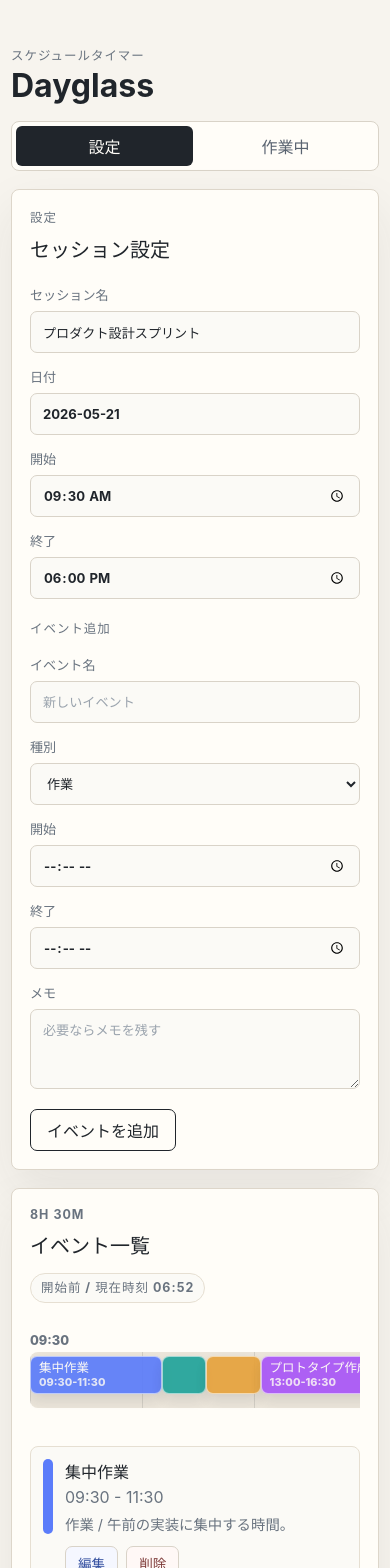
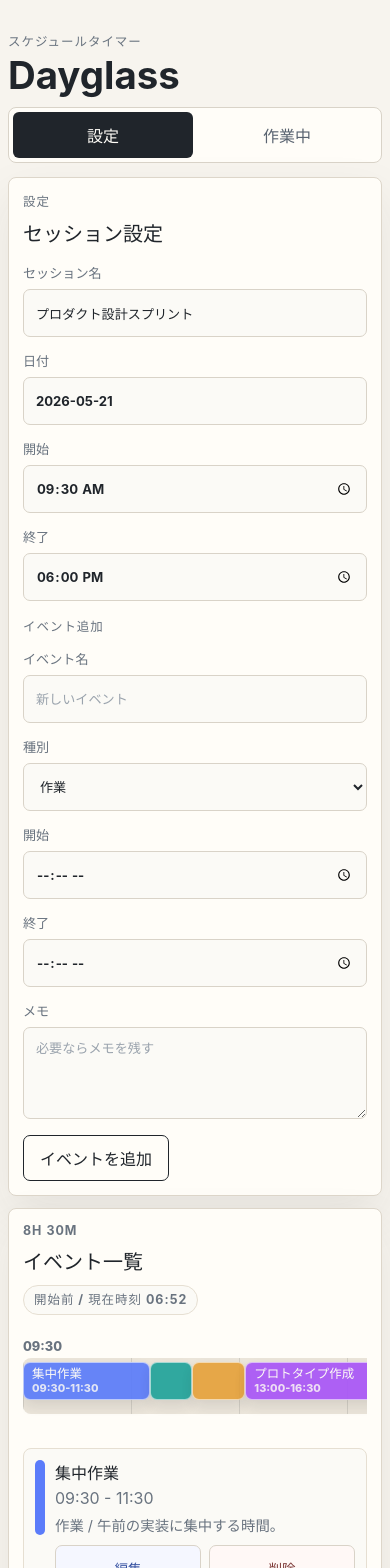
Before and after one commit to 427harinn/Dayglass, a React (Vite) app: page / in a window 390 px wide. Shown: the top 1568 px of the page. Built offline with nearby package versions, Linux system fonts and the light colour scheme.

Commit message:
今後の予定を修正

```diff
--- a/src/styles.css
+++ b/src/styles.css
@@ -189,7 +189,7 @@ select {
 
 input,
 select {
-  min-height: 42px;
+  min-height: 44px;
 }
 
 textarea {
@@ -220,7 +220,7 @@ textarea::placeholder {
 
 .secondary-button {
   width: fit-content;
-  min-height: 42px;
+  min-height: 44px;
   border: 1px solid #20252b;
   border-radius: 7px;
   padding: 0 16px;
@@ -524,7 +524,7 @@ textarea::placeholder {
 
 .ghost-button {
   width: fit-content;
-  min-height: 42px;
+  min-height: 44px;
   border: 1px solid #d9d3c8;
   border-radius: 7px;
   padding: 0 16px;
@@ -618,7 +618,7 @@ textarea::placeholder {
 }
 
 .focus-view__details-button {
-  min-height: 42px;
+  min-height: 44px;
   border: 1px solid #20252b;
   border-radius: 7px;
   padding: 0 18px;
@@ -756,13 +756,14 @@ textarea::placeholder {
 
 @media (max-width: 820px) {
   .app-shell {
-    width: min(100% - 22px, 720px);
+    width: min(100% - 20px, 720px);
     padding-top: 18px;
   }
 
   .app-header {
     align-items: stretch;
     flex-direction: column;
+    gap: 14px;
     padding-bottom: 18px;
   }
 
@@ -791,6 +792,10 @@ textarea::placeholder {
     padding: 18px;
   }
 
+  .setup-panel--events {
+    overflow: visible;
+  }
+
   .form-grid,
   .event-draft {
     grid-template-columns: 1fr;
@@ -807,8 +812,19 @@ textarea::placeholder {
   }
 
   .event-row__actions {
+    display: grid;
+    grid-template-columns: repeat(2, minmax(104px, 1fr));
     grid-column: 2;
     justify-self: start;
+    width: min(100%, 260px);
+  }
+
+  .event-row__delete,
+  .event-row__edit,
+  .secondary-button,
+  .ghost-button,
+  .focus-view__details-button {
+    min-height: 46px;
   }
 
   .focus-view__hero {
@@ -846,3 +862,178 @@ textarea::placeholder {
     grid-column: 2;
   }
 }
+
+@media (max-width: 520px) {
+  .app-shell {
+    width: calc(100% - 16px);
+    padding: 12px 0 28px;
+  }
+
+  .app-header {
+    padding: 8px 0 14px;
+  }
+
+  .app-header h1 {
+    font-size: 2.4rem;
+  }
+
+  .mode-switch {
+    grid-template-columns: repeat(2, minmax(0, 1fr));
+  }
+
+  .mode-switch__button {
+    min-height: 46px;
+  }
+
+  .setup-view {
+    gap: 12px;
+  }
+
+  .setup-panel,
+  .focus-details {
+    padding: 14px;
+  }
+
+  .section-heading {
+    margin-bottom: 16px;
+  }
+
+  .section-heading--with-status {
+    gap: 10px;
+  }
+
+  input,
+  select {
+    min-height: 48px;
+  }
+
+  textarea {
+    min-height: 92px;
+  }
+
+  .form-shell {
+    gap: 16px;
+  }
+
+  .timeline {
+    margin-bottom: 18px;
+  }
+
+  .timeline__stage {
+    min-width: 540px;
+  }
+
+  .event-row {
+    gap: 10px;
+    padding: 11px;
+  }
+
+  .event-row__actions {
+    width: 100%;
+  }
+
+  .event-row__delete,
+  .event-row__edit {
+    padding: 0 10px;
+  }
+
+  .focus-view {
+    gap: 14px;
+    min-height: auto;
+  }
+
+  .focus-view__hero {
+    gap: 16px;
+    min-height: calc(100vh - 150px);
+    padding: 18px 14px 20px;
+  }
+
+  .hourglass {
+    order: 1;
+    gap: 12px;
+  }
+
+  .hourglass svg {
+    width: min(78vw, 300px);
+  }
+
+  .focus-view__time {
+    order: 2;
+  }
+
+  .focus-view__time strong {
+    font-size: clamp(2.4rem, 14vw, 3.6rem);
+  }
+
+  .focus-view__summary {
+    order: 3;
+    width: 100%;
+    gap: 14px;
+  }
+
+  .focus-view__status strong,
+  .focus-view__next-point strong {
+    max-width: min(100%, 24ch);
+  }
+
+  .focus-view__details-button {
+    width: 100%;
+  }
+
+  .focus-details {
+    position: fixed;
+    right: 0;
+    bottom: 0;
+    left: 0;
+    z-index: 2000;
+    max-height: min(82vh, 720px);
+    overflow-y: auto;
+    border-right: 0;
+    border-bottom: 0;
+    border-left: 0;
+    border-radius: 14px 14px 0 0;
+    box-shadow: 0 -18px 50px rgb(32 37 43 / 0.18);
+  }
+
+  .focus-details__header-actions {
+    width: 100%;
+  }
+
+  .focus-details__header-actions .ghost-button {
+    width: 100%;
+  }
+
+  .current-block {
+    min-height: auto;
+    padding: 16px;
+  }
+
+  .focus-details__timeline li {
+    grid-template-columns: 58px minmax(0, 1fr);
+    gap: 8px;
+    padding: 10px;
+  }
+}
+
+@media (max-width: 380px) {
+  .app-shell {
+    width: calc(100% - 12px);
+  }
+
+  .setup-panel,
+  .focus-details {
+    padding: 12px;
+  }
+
+  .app-header h1 {
+    font-size: 2.2rem;
+  }
+
+  .session-status-badge {
+    border-radius: 8px;
+  }
+
+  .event-row__actions {
+    grid-template-columns: 1fr;
+  }
+}
```
Also changed, not shown: 1 other file (tests, documents, lock files or other folders).
